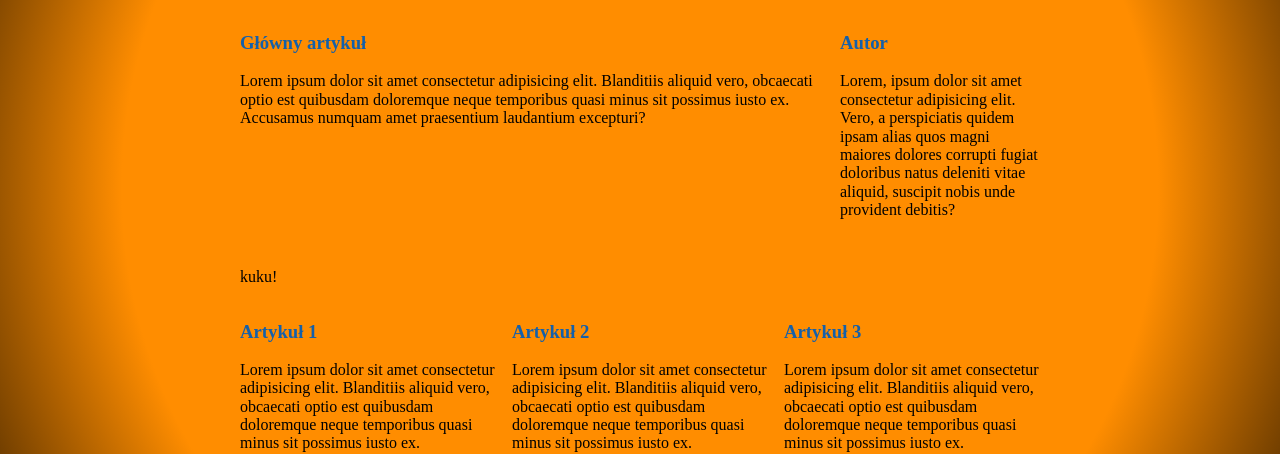
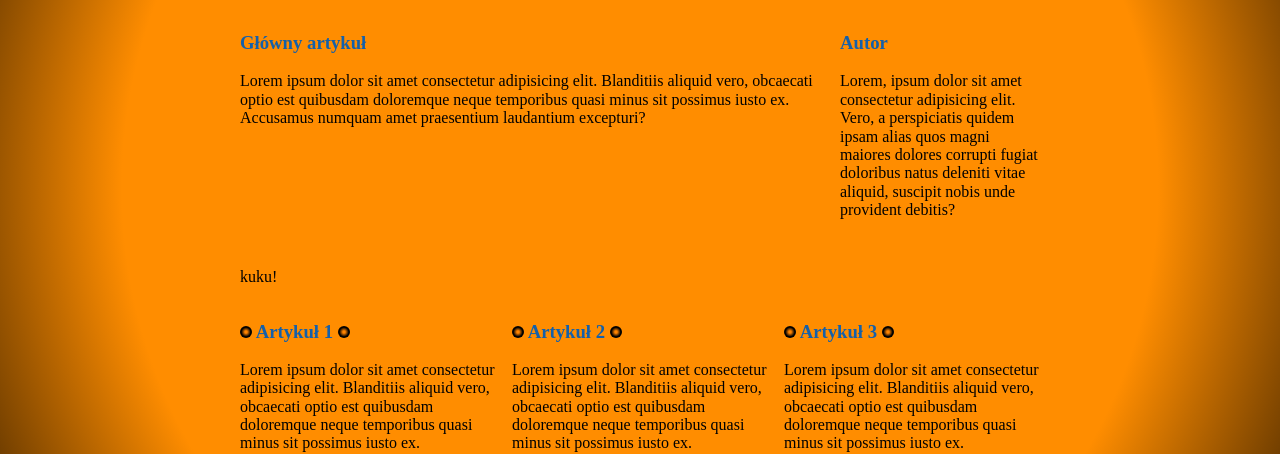
Before and after one commit to tomaszfryze/homepage, a plain HTML site: page index.html in a window 1280 px wide. Shown: the part 349-803 px from the top of the page. Drawn offline with Linux system fonts and the light colour scheme.

Commit message:
pseudoelements and pseudoclass

```diff
--- a/style.css
+++ b/style.css
@@ -24,6 +24,28 @@
 
 .site-header {
   color: rgb(2, 2, 95);
+}
+.acticle__header::before {
+  content: "";
+  display: inline-block;
+  width: 12px;
+  height: 12px;
+  border-radius: 50%;
+  background: rgb(255,132,0);
+background: radial-gradient(circle, rgba(255,132,0,1) 14%, rgba(0,0,0,1) 55%);
+}
+.acticle__header::after {
+  content: "";
+  display: inline-block;
+  width: 12px;
+  height: 12px;
+  border-radius: 50%;
+  background: rgb(255,132,0);
+background: radial-gradient(circle, rgba(255,132,0,1) 14%, rgba(0,0,0,1) 55%);
+}
+
+.acticle:hover {
+  background: white;
 }
 
 .main {
@@ -55,6 +77,9 @@
   color: black;
   padding: 5px;
   text-decoration: none;
+}
+.navigation__link:hover {
+  color: gray;
 }
 
 .navigation__link--main {
@@ -203,4 +228,6 @@
   position: absolute;
   top: 8px;
   right: 8px;
+  border: none;
+  background: none;
 }
```
Also changed, not shown: index.html (+5 -5 lines).
